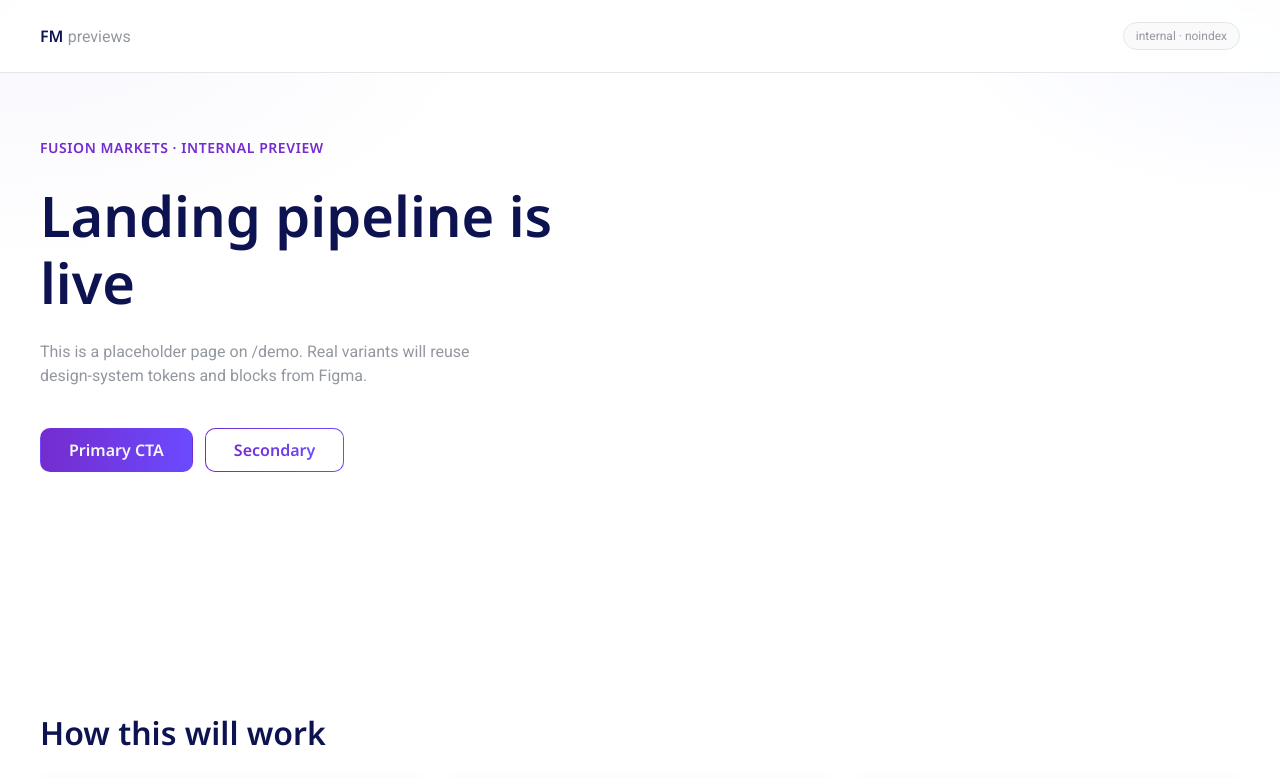
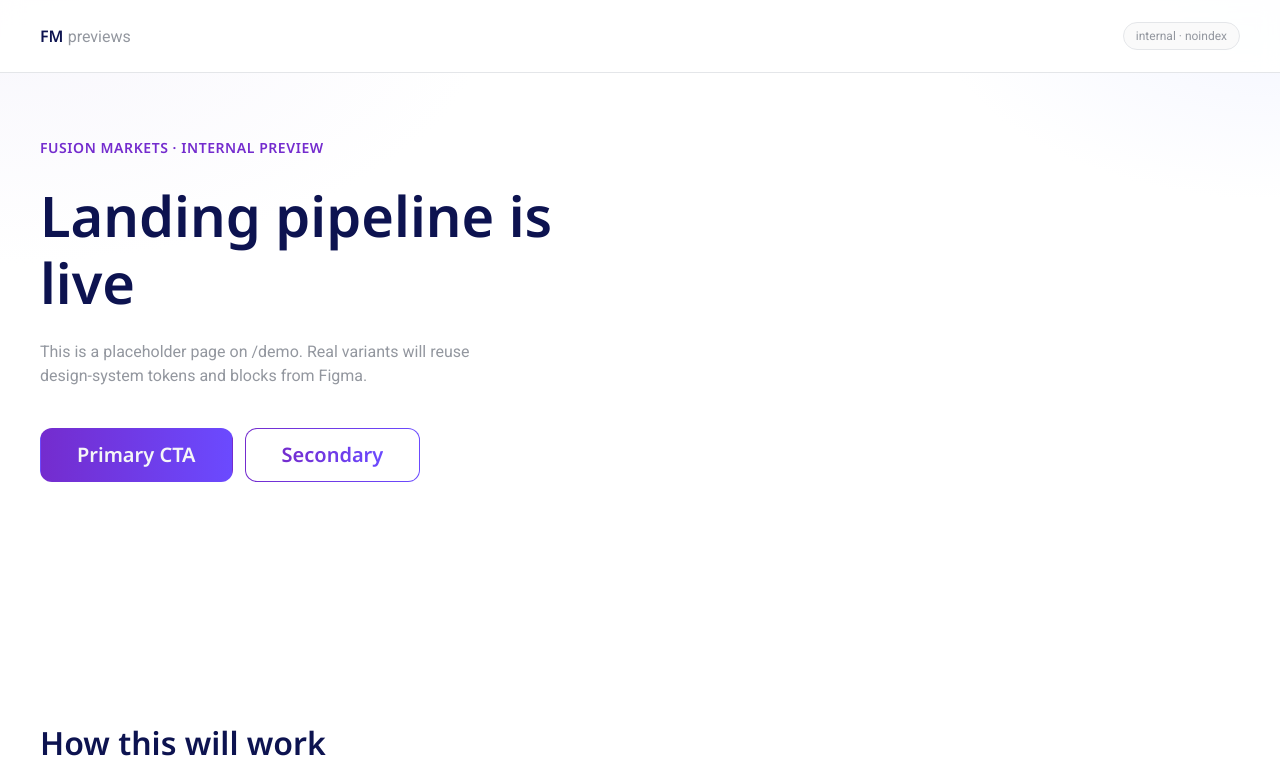
Before and after one commit to thesunfalle-dev/fm.growth-agent, a Next.js app: page /demo in a window 1280 px wide. Shown: the top 778 px of the page. Built offline with nearby package versions, Linux system fonts and the light colour scheme.

Commit message:
Use large button size in hero CTAs

```diff
--- a/components/blocks/Hero.tsx
+++ b/components/blocks/Hero.tsx
@@ -24,12 +24,12 @@ export function Hero({ eyebrow, title, subtitle, primaryCta, secondaryCta }: Her
         {(primaryCta || secondaryCta) && (
           <div className="ui-cta-row">
             {primaryCta ? (
-              <Button href={primaryCta.href} variant="primary">
+              <Button href={primaryCta.href} variant="primary" size="lg">
                 {primaryCta.label}
               </Button>
             ) : null}
             {secondaryCta ? (
-              <Button href={secondaryCta.href} variant="secondary">
+              <Button href={secondaryCta.href} variant="secondary" size="lg">
                 {secondaryCta.label}
               </Button>
             ) : null}
```
